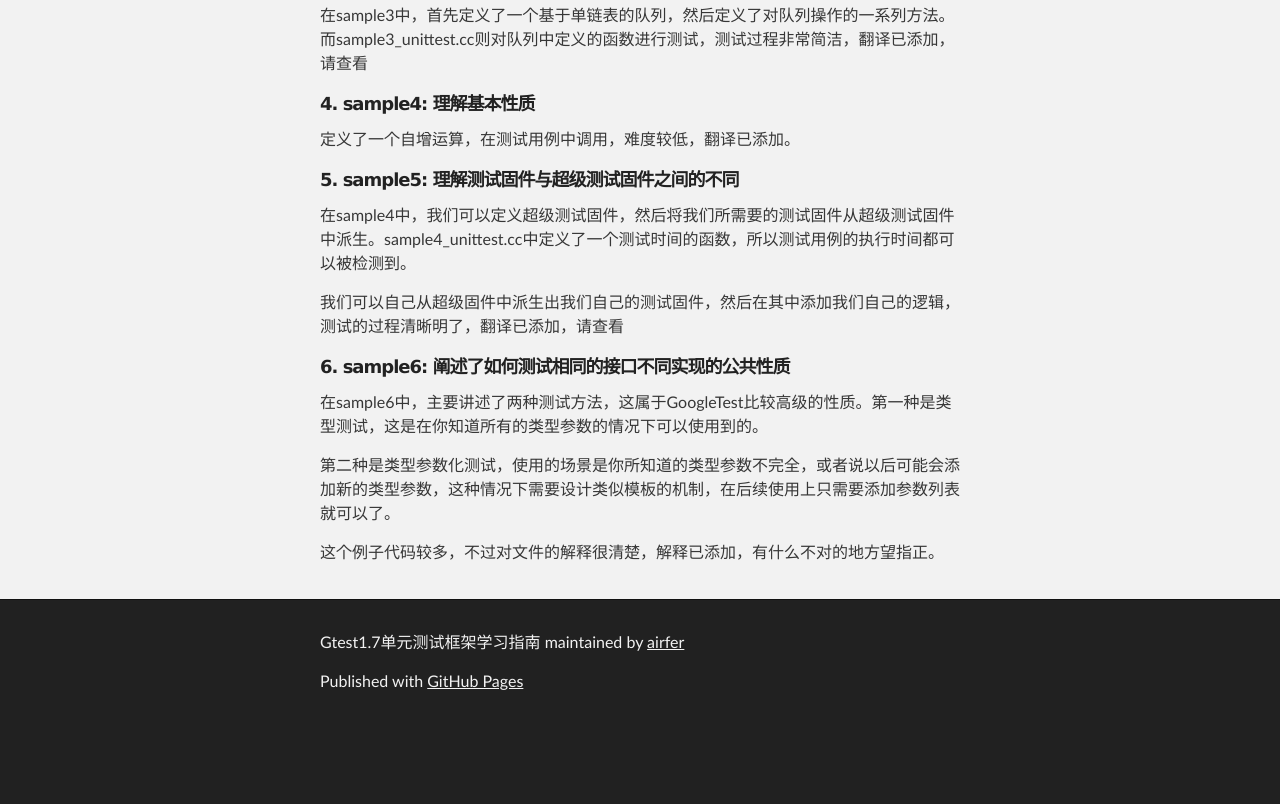
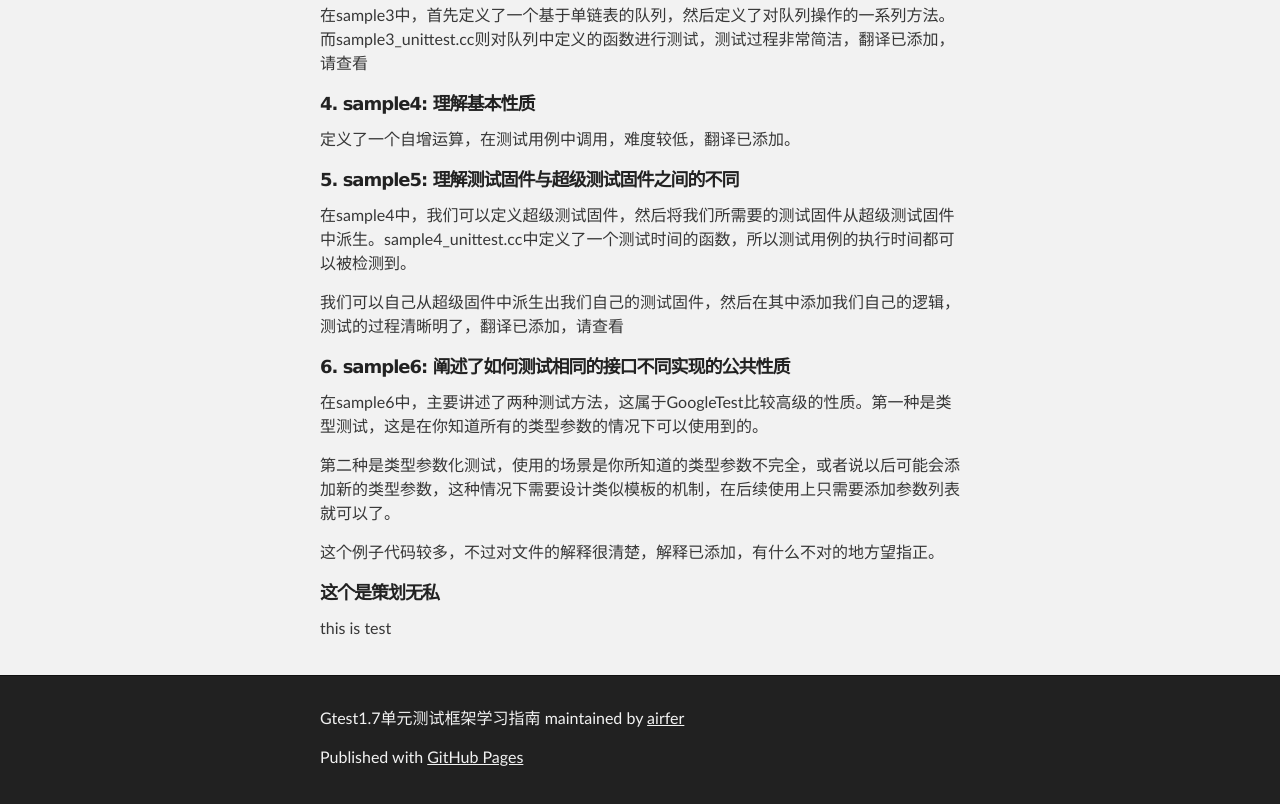
Before and after one commit to airfer/Gtest1.7, a plain HTML site: page index.html in a window 1280 px wide. Shown: the part 1147-1951 px from the top of the page. Before the commit the page ends 1875 px from the top, so only its background shows below. Drawn offline with Linux system fonts and the light colour scheme.

Commit message:
修改了index文件

```diff
--- a/index.html
+++ b/index.html
@@ -91,6 +91,10 @@
 <p>第二种是类型参数化测试，使用的场景是你所知道的类型参数不完全，或者说以后可能会添加新的类型参数，这种情况下需要设计类似模板的机制，在后续使用上只需要添加参数列表就可以了。      </p>
 
 <p>这个例子代码较多，不过对文件的解释很清楚，解释已添加，有什么不对的地方望指正。</p>
+
+<h5> 这个是策划无私</h5>
+<p>  this is test</p>
+
       </section>
     </div>
 
```
